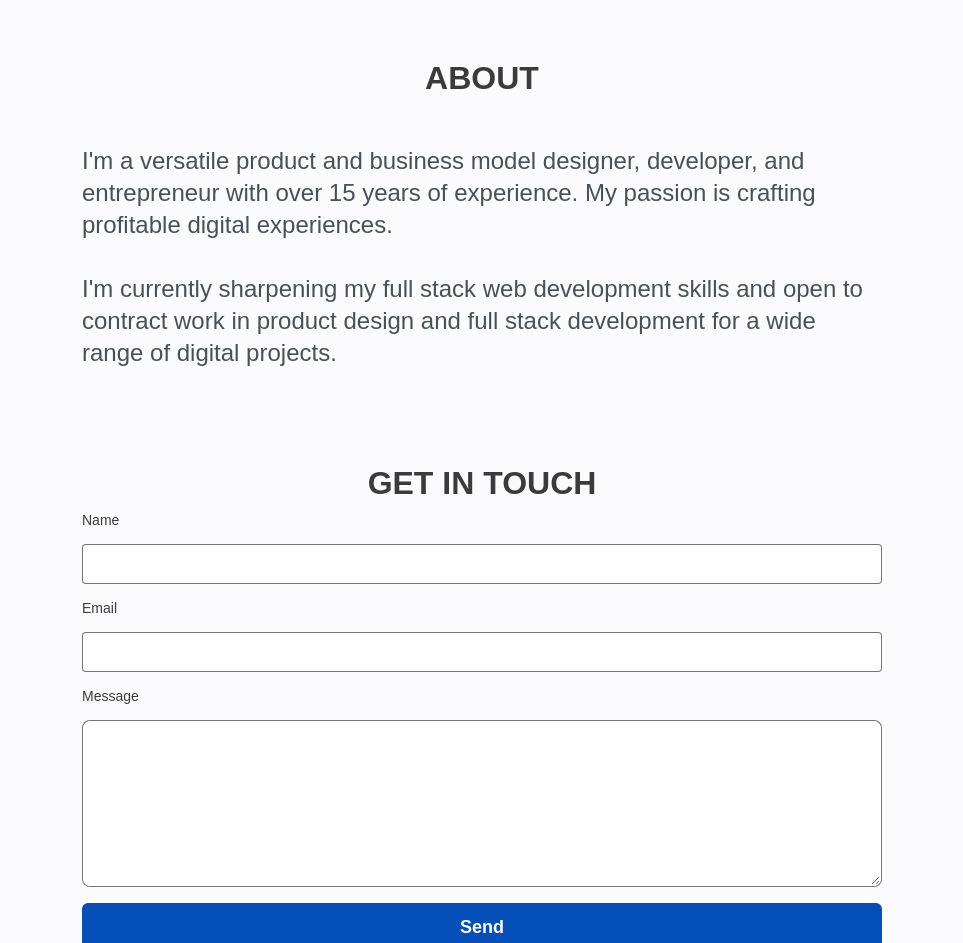
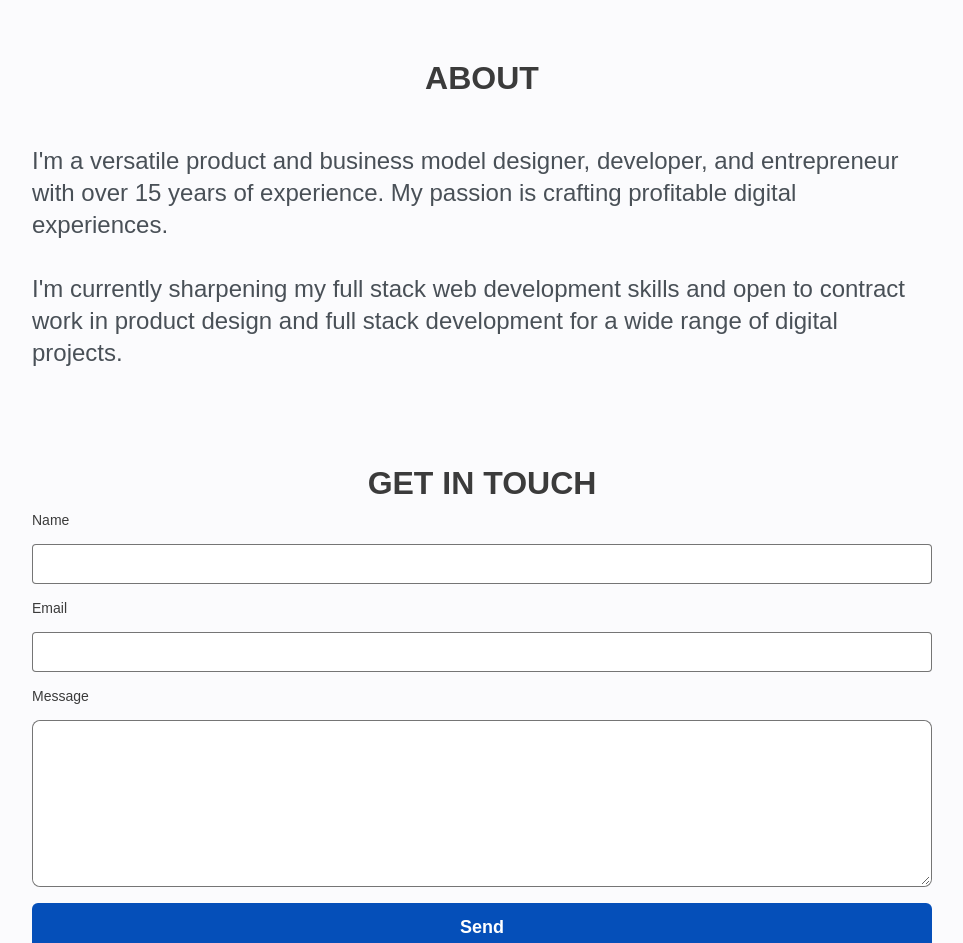
Before and after one commit to JideTS/ReactPortfolio, a React (Vite) app: page /about in a window 1280 px wide. Shown: the part 80-1023 px from the top of the page, without its empty margins (158-1121 px from the left). Built offline with nearby package versions, Linux system fonts and the light colour scheme.

Commit message:
post-deployment mobile display tuning

```diff
--- a/src/pages/About/About.css
+++ b/src/pages/About/About.css
@@ -12,6 +12,8 @@
   align-self: stretch;
   flex-shrink: 0;
   position: relative;
+  padding-right: 16px;
+  padding-left:16px;
 }
 .about .body {
   padding: 64px 0px 0px 0px;
@@ -67,7 +69,7 @@
   justify-content: center;
   width: 100%;
   flex-shrink: 0;
-  max-width: 800px;
+  max-width: 900px;
   position: relative;
 }
 .about .about-me-description {
@@ -114,8 +116,10 @@
   justify-content: flex-start;
   width: 100%;
   flex-shrink: 0;
-  max-width: 800px;
+  max-width: 900px;
   position: relative;
+
+
 }
 .about .get-in-touch-title-frame {
   display: flex;
```
